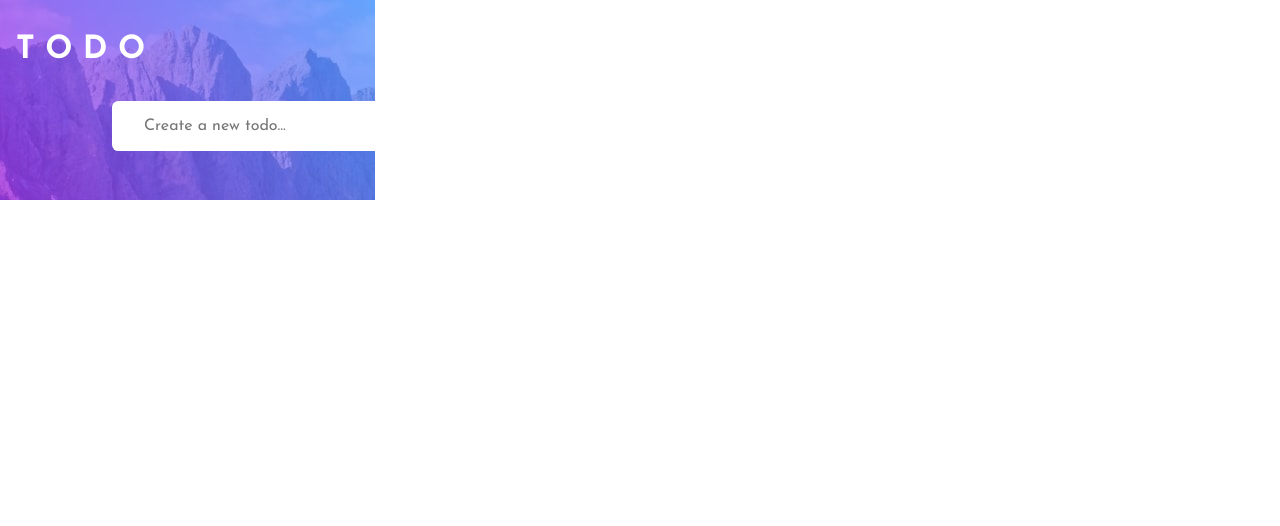
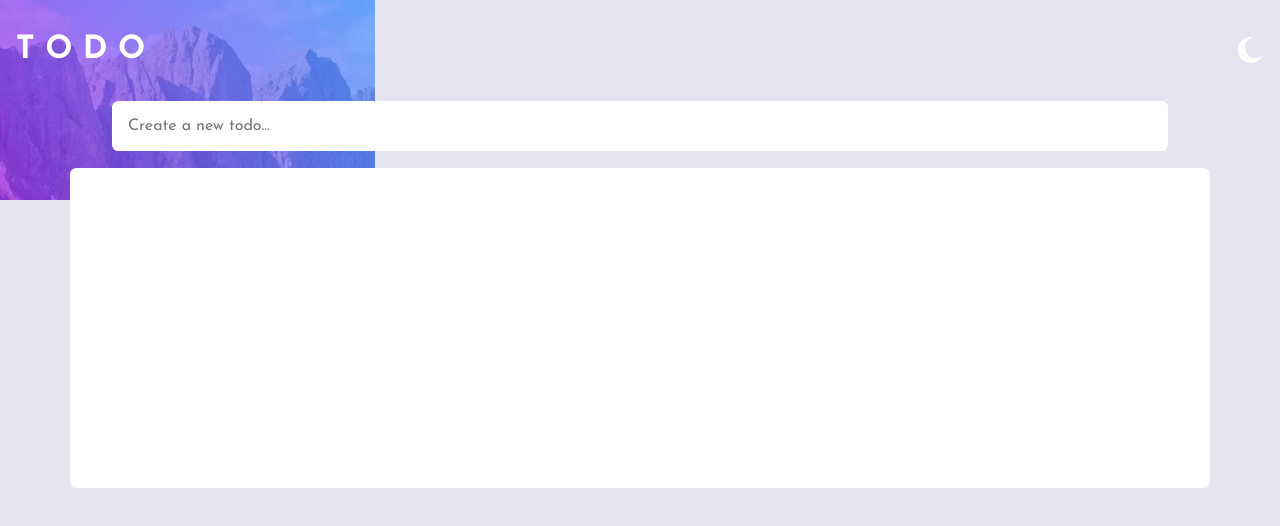
Before and after one commit to JoseAlvarezMartinez/to-do-list, a React (Create React App) app: page / in a window 1280 px wide. Shown: the top 526 px of the page. Built offline with nearby package versions, Linux system fonts and the light colour scheme.

Commit message:
-- Logica Finalizada --

```diff
--- a/src/App.css
+++ b/src/App.css
@@ -2,7 +2,7 @@
 .dark-mode-background {
   background-image: url(./assets/bg-mobile-light.jpg);
   background-repeat: no-repeat;
-  height: 100vh;
+  height: 13rem;
 }
 .dark-mode-background {
   background-image: url(./assets/bg-mobile-dark.jpg);
@@ -30,8 +30,29 @@ header img {
   margin: 2rem 0;
   padding: 1rem;
   border: none;
-  border-radius: .4rem;
+  border-radius: 0.4rem;
+  outline: none;
 }
-.input-center input::placeholder {
-  padding-left: 1rem;
+
+main {
+  width: 89%;
+  margin: 0 auto;
+  height: 20rem;
+  position: relative;
+  top: -2.5rem;
+  border-radius: 0.4rem;
 }
+.tarea-card {
+  border-bottom: 1px solid rgba(128, 128, 128, 0.527);
+}
+.tarea-card p {
+  margin: 0;
+  padding: 1rem;
+}
+.dark-mode-input,.main-dark-mode {
+  background-color: hsl(235, 24%, 19%);
+  color: #fff;
+}
+.light-mode-input,.main-light-mode {
+  background-color: #fff;
+}
--- a/src/App.jsx
+++ b/src/App.jsx
@@ -1,9 +1,14 @@
 import "./App.css";
 import Header from "./components/Header";
+import Tareas from "./components/Tareas";
+import { useState } from "react";
 function App() {
+  const [tareas,setTareas] = useState([]);
+  const [darkMode,setDarkMode] = useState(false)
   return (
     <>
-      <Header />
+      <Header setTareas={setTareas} tareas={tareas} setDarkMode={setDarkMode} darkMode={darkMode}/>
+      <Tareas tareasRegistradas={tareas} setDarkMode={setDarkMode} darkMode={darkMode}/>
     </>
   );
 }
--- a/src/components/Header.jsx
+++ b/src/components/Header.jsx
@@ -1,18 +1,17 @@
 import MoonIcon from "../assets/icon-moon.svg";
 import SunIcon from "../assets/icon-sun.svg";
-import { useState,useEffect } from "react";
+import { useState, useEffect } from "react";
 
-const Header = () => {
-  const [darkMode, setDarkMode] = useState(false);
-  useEffect(() => {
-    if(darkMode){
-        document.querySelector('input').style.backgroundColor = 'hsl(235, 24%, 19%)';
-        document.body.style.backgroundColor = "hsl(235, 21%, 11%)"
-    }else{
-        document.querySelector('input').style.backgroundColor = '#fff';
-        document.body.style.backgroundColor = "#fff"
-    }
-  },[darkMode])
+const Header = ({ setTareas, tareas,setDarkMode,darkMode }) => {
+  const [tarea, setTarea] = useState("");
+   useEffect(() => {
+     if (darkMode) {
+       document.body.style.backgroundColor = "hsl(235, 21%, 11%)";
+     } else {
+       document.body.style.backgroundColor = "hsl(236, 33%, 92%)";
+     }
+   }, [darkMode]);
+
   return (
     <header
       className={`${
@@ -21,15 +20,29 @@ const Header = () => {
     >
       <div className="contenedor-header">
         <h1>{"t o d o".toUpperCase()}</h1>
+
         <img
           onClick={() => setDarkMode(!darkMode)}
           src={darkMode ? SunIcon : MoonIcon}
           alt=""
         />
       </div>
-      <div className="input-center">
-        <input type="text" placeholder="Create a new todo..." />
-      </div>
+      <form
+        onSubmit={(e) => {
+          e.preventDefault();
+          setTareas([...tareas, tarea]);
+          setTarea("");
+        }}
+        className="input-center"
+      >
+        <input
+          className={`${darkMode ? "dark-mode-input" : "light-mode-input"}`}
+          value={tarea}
+          onChange={(e) => setTarea(e.target.value)}
+          type="text"
+          placeholder="Create a new todo..."
+        />
+      </form>
     </header>
   );
 };
--- /dev/null
+++ b/src/components/TareaCard.jsx
@@ -0,0 +1,11 @@
+import React from 'react'
+
+const TareaCard = ({tarea}) => {
+  return (
+    <div className='tarea-card'>
+      <p>{tarea}</p>
+    </div>
+  )
+}
+
+export default TareaCard
--- /dev/null
+++ b/src/components/Tareas.jsx
@@ -0,0 +1,12 @@
+import TareaCard from "./TareaCard";
+const Tareas = ({ tareasRegistradas,setDarkMode,darkMode }) => {
+  return (
+    <main className={`${darkMode ? "main-dark-mode" : "main-light-mode"}`}>
+      {tareasRegistradas.map((tarea,index) => (
+        <TareaCard key={index} tarea={tarea}/>
+      ))}
+    </main>
+  );
+};
+
+export default Tareas;
```
